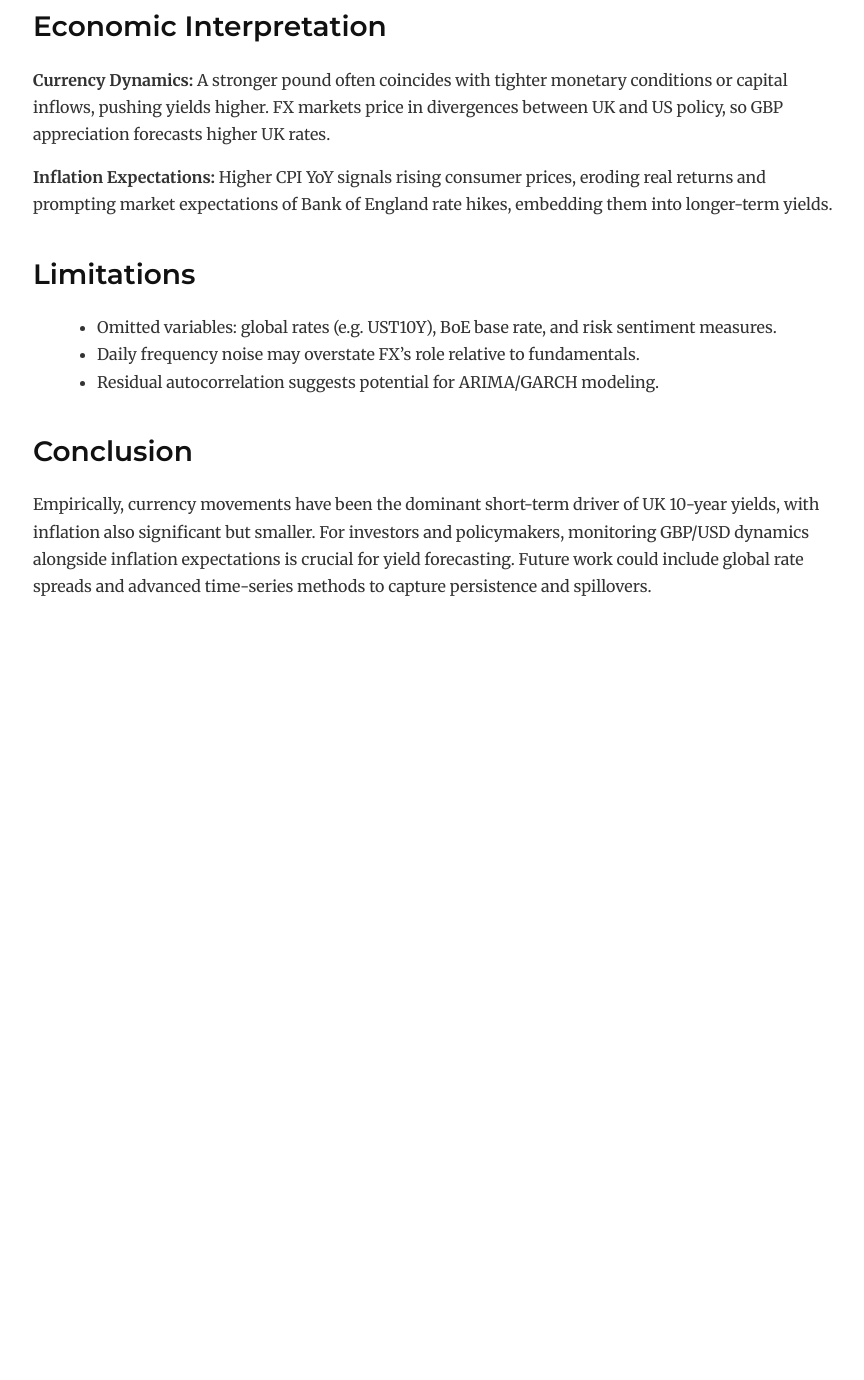
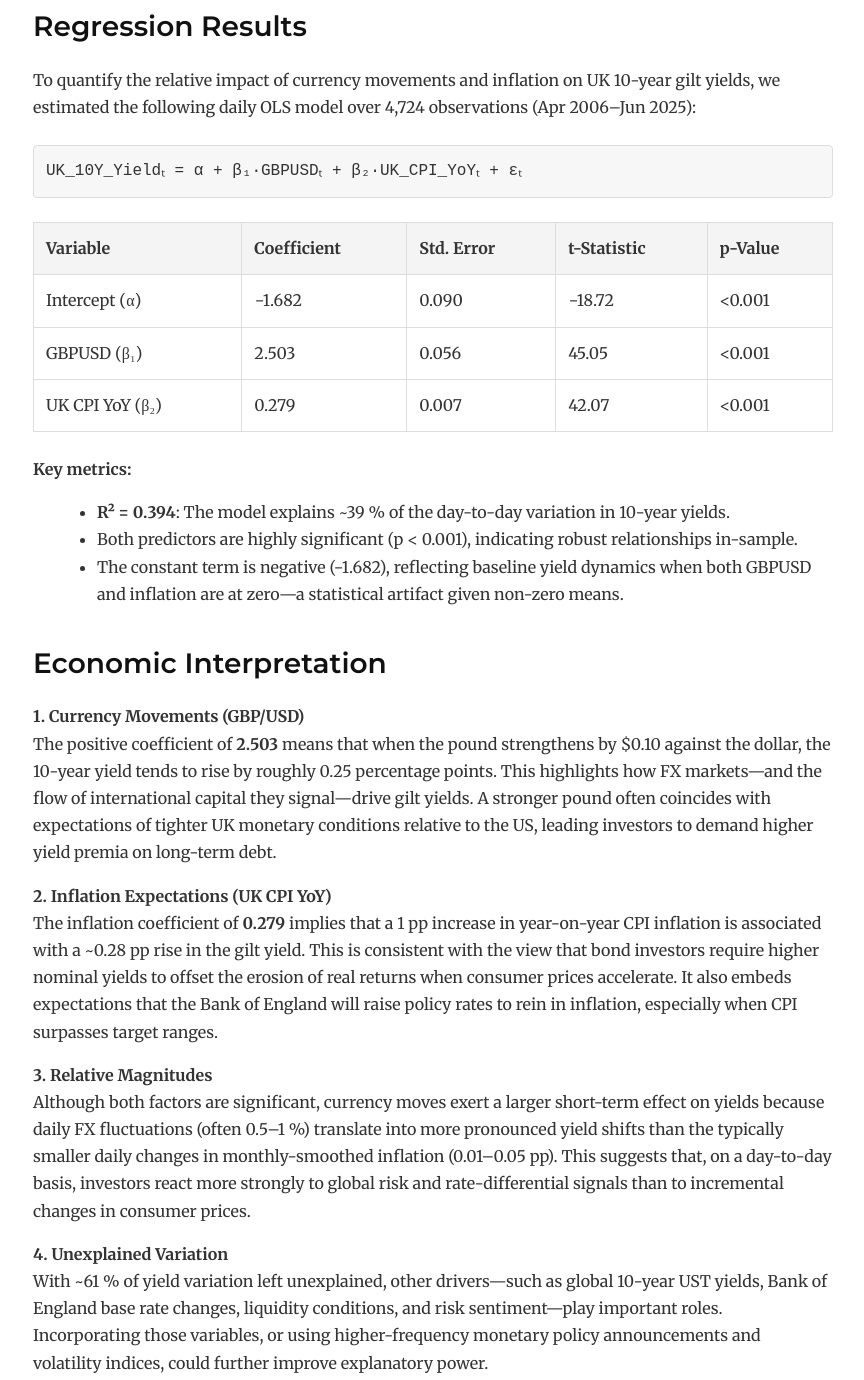
Before and after one commit to Tardis91/RIR, a plain HTML site: page docs/index.html in a window 1280 px wide. Shown: the part 3423-4803 px from the top of the page, without its empty margins (207-1071 px from the left). Before the commit the page ends 4071 px from the top, so only its background shows below. Drawn offline with Linux system fonts and the light colour scheme.

Commit message:
Update index.html

```diff
--- a/docs/index.html
+++ b/docs/index.html
@@ -58,9 +58,35 @@ GBPUSD         2.503      0.056    45.05   0.000
 UK_CPI_YOY     0.279      0.007    42.07   0.000
     </pre>
 
-    <h2>Economic Interpretation</h2>
-    <p><strong>Currency Dynamics:</strong> A stronger pound often coincides with tighter monetary conditions or capital inflows, pushing yields higher. FX markets price in divergences between UK and US policy, so GBP appreciation forecasts higher UK rates.</p>
-    <p><strong>Inflation Expectations:</strong> Higher CPI YoY signals rising consumer prices, eroding real returns and prompting market expectations of Bank of England rate hikes, embedding them into longer-term yields.</p>
+   <h2>Regression Results</h2>
+<p>To quantify the relative impact of currency movements and inflation on UK 10-year gilt yields, we estimated the following daily OLS model over 4,724 observations (Apr 2006–Jun 2025):</p>
+<pre>UK_10Y_Yieldₜ = α + β₁·GBPUSDₜ + β₂·UK_CPI_YoYₜ + εₜ</pre>
+<table>
+  <tr><th>Variable</th><th>Coefficient</th><th>Std. Error</th><th>t-Statistic</th><th>p-Value</th></tr>
+  <tr><td>Intercept (α)</td><td>−1.682</td><td>0.090</td><td>−18.72</td><td><0.001</td></tr>
+  <tr><td>GBPUSD (β₁)</td><td> 2.503</td><td>0.056</td><td> 45.05</td><td><0.001</td></tr>
+  <tr><td>UK CPI YoY (β₂)</td><td> 0.279</td><td>0.007</td><td> 42.07</td><td><0.001</td></tr>
+</table>
+<p><strong>Key metrics:</strong>
+<ul>
+  <li><strong>R² = 0.394</strong>: The model explains ~39 % of the day-to-day variation in 10-year yields.</li>
+  <li>Both predictors are highly significant (p &lt; 0.001), indicating robust relationships in-sample.</li>
+  <li>The constant term is negative (−1.682), reflecting baseline yield dynamics when both GBPUSD and inflation are at zero—a statistical artifact given non-zero means.</li>
+</ul>
+</p>
+
+<h2>Economic Interpretation</h2>
+<p><strong>1. Currency Movements (GBP/USD)</strong><br>
+The positive coefficient of <strong>2.503</strong> means that when the pound strengthens by $0.10 against the dollar, the 10-year yield tends to rise by roughly 0.25 percentage points. This highlights how FX markets—and the flow of international capital they signal—drive gilt yields. A stronger pound often coincides with expectations of tighter UK monetary conditions relative to the US, leading investors to demand higher yield premia on long-term debt.</p>
+
+<p><strong>2. Inflation Expectations (UK CPI YoY)</strong><br>
+The inflation coefficient of <strong>0.279</strong> implies that a 1 pp increase in year-on-year CPI inflation is associated with a ~0.28 pp rise in the gilt yield. This is consistent with the view that bond investors require higher nominal yields to offset the erosion of real returns when consumer prices accelerate. It also embeds expectations that the Bank of England will raise policy rates to rein in inflation, especially when CPI surpasses target ranges.</p>
+
+<p><strong>3. Relative Magnitudes</strong><br>
+Although both factors are significant, currency moves exert a larger short-term effect on yields because daily FX fluctuations (often 0.5–1 %) translate into more pronounced yield shifts than the typically smaller daily changes in monthly-smoothed inflation (0.01–0.05 pp). This suggests that, on a day-to-day basis, investors react more strongly to global risk and rate-differential signals than to incremental changes in consumer prices.</p>
+
+<p><strong>4. Unexplained Variation</strong><br>
+With ~61 % of yield variation left unexplained, other drivers—such as global 10-year UST yields, Bank of England base rate changes, liquidity conditions, and risk sentiment—play important roles. Incorporating those variables, or using higher-frequency monetary policy announcements and volatility indices, could further improve explanatory power.</p>
 
     <h2>Limitations</h2>
     <ul>
```
